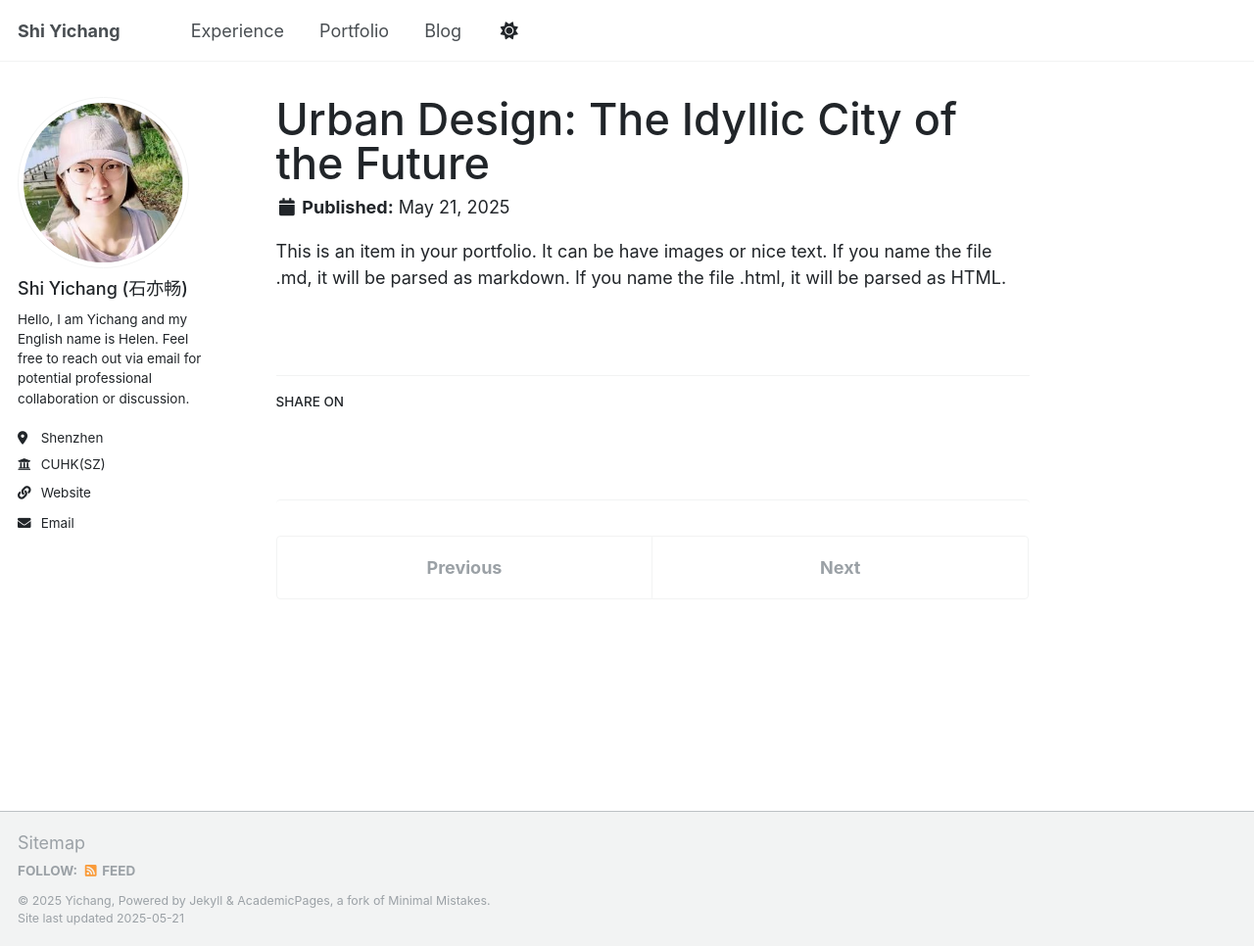
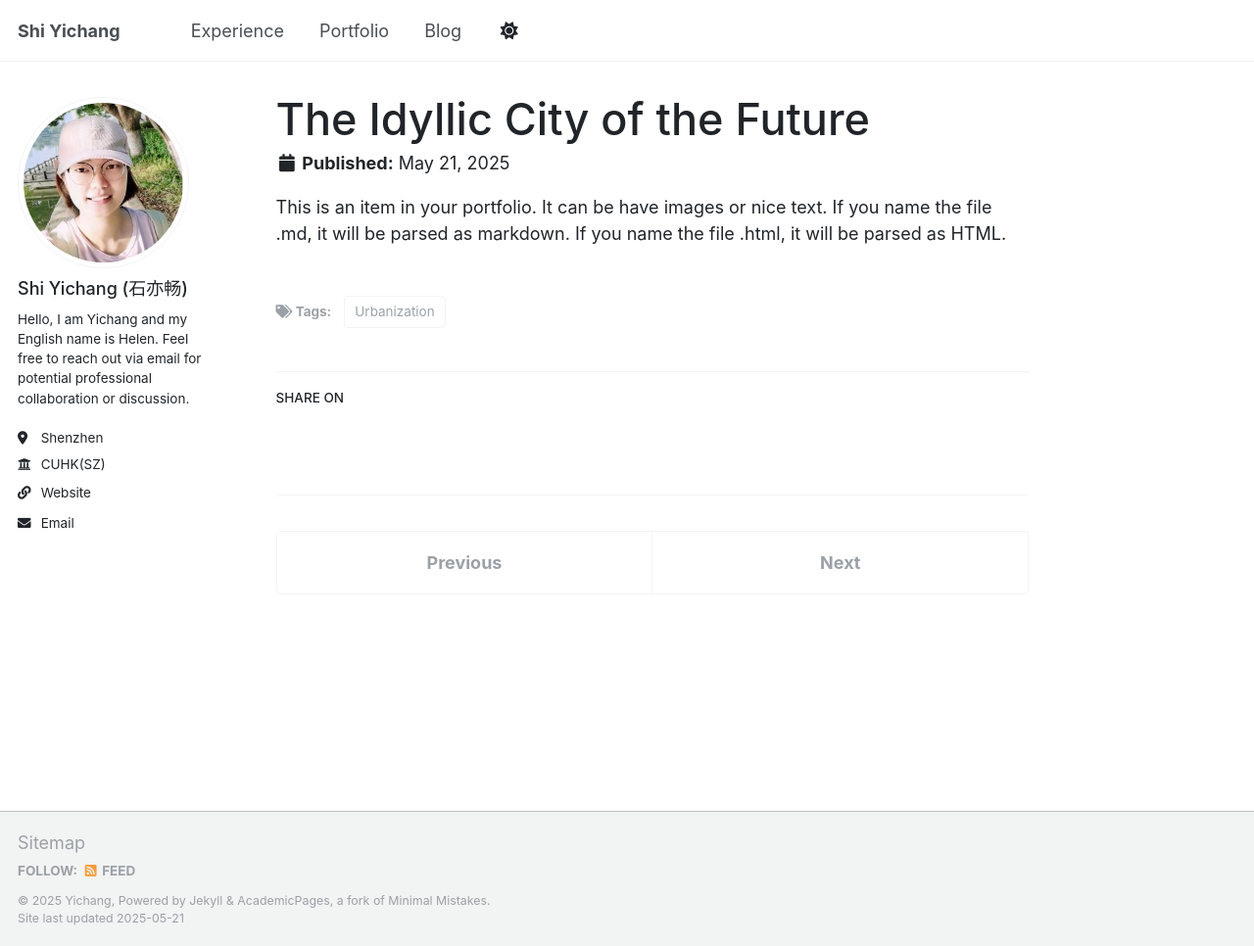
Before and after one commit to Helensyc/helensyc.github.io, a Jekyll site: the page built from _portfolio/portfolio-1.md, in a window 1280 px wide and 966 px high. Shown: the whole window at 98% size. Built offline with Jekyll 4.4.1, drawn with Linux system fonts in a browser that asks for light colours.

Commit message:
Update and rename portfolio-4.md to portfolio-1.md

```diff
--- a/_portfolio/portfolio-4.md
+++ b/_portfolio/portfolio-1.md
@@ -1,5 +1,5 @@
 ---
-title: "Urban Design: The Idyllic City of the Future"
+title: "The Idyllic City of the Future"
 excerpt: |
   <div style="display: flex; align-items: flex-start; gap: 1rem;">
     <img src="/images/design1.png" style="width: 45%; display: block; margin: 0;" />
@@ -8,6 +8,8 @@ excerpt: |
     </p>
   </div>
 collection: portfolio
+tags:
+  - Urbanization
 ---
 
 This is an item in your portfolio. It can be have images or nice text. If you name the file .md, it will be parsed as markdown. If you name the file .html, it will be parsed as HTML.
```
